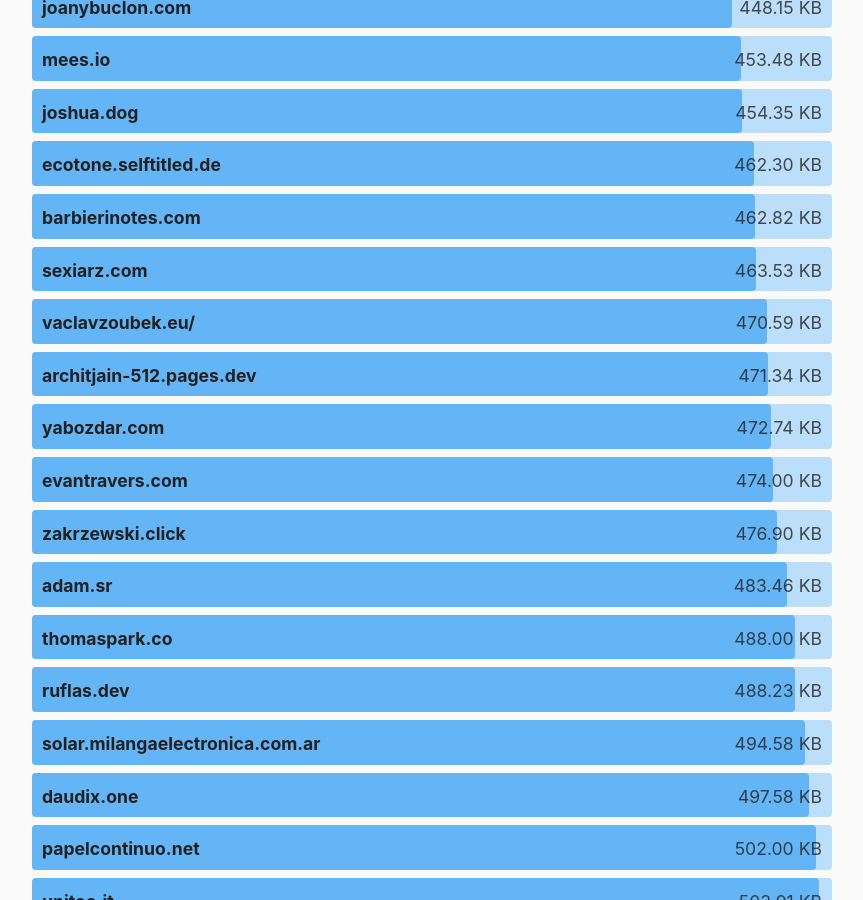
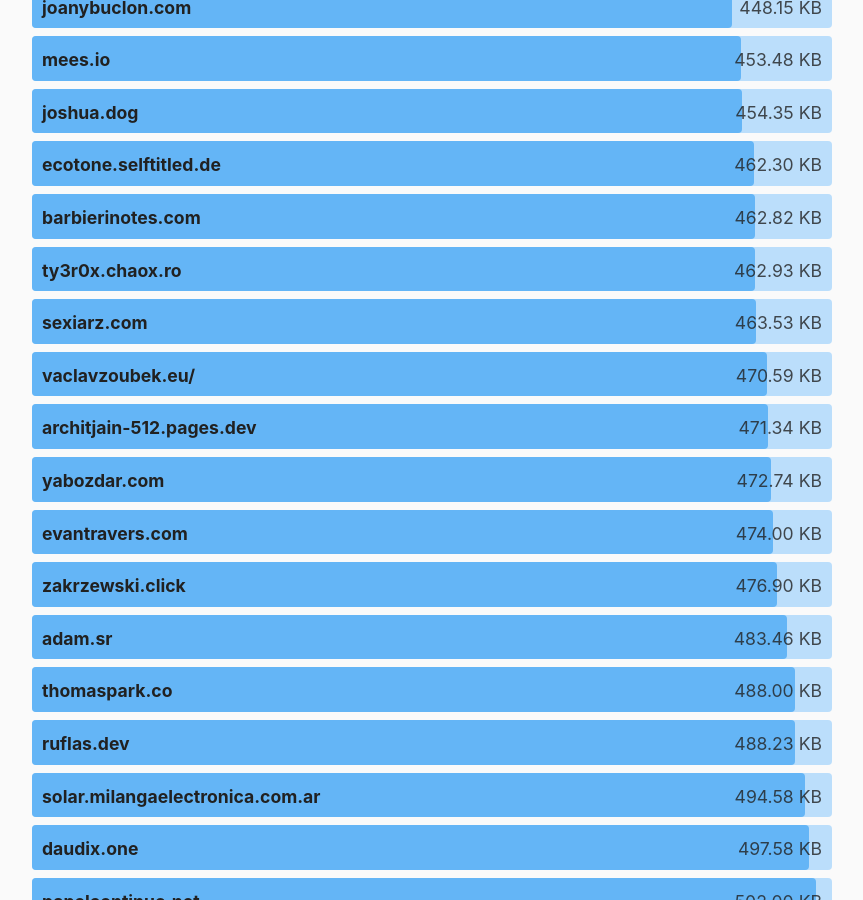
Before and after one commit to kevquirk/512kb.club, a Jekyll site: the page built from index.md, in a window 1280 px wide and 900 px high, scrolled down 44779 px. Shown: the whole window, without its empty margins (208-1071 px from the left). Built offline with Jekyll 4.4.1, drawn with Linux system fonts in a browser that asks for light colours.

Commit message:
Add https://ty3r0x.chaox.ro
https://radar.cloudflare.com/scan/dc6648d2-ea81-486a-8309-01c1b40c28d6

```diff
--- a/_data/sites.yml
+++ b/_data/sites.yml
@@ -4217,3 +4217,8 @@
   url: https://zwieratko.sk/
   size: 30.94
   last_checked: 2025-05-18
+
+- domain: ty3r0x.chaox.ro
+  url: https://ty3r0x.chaox.ro/
+  size: 462.93
+  last_checked: 2025-07-16
```
